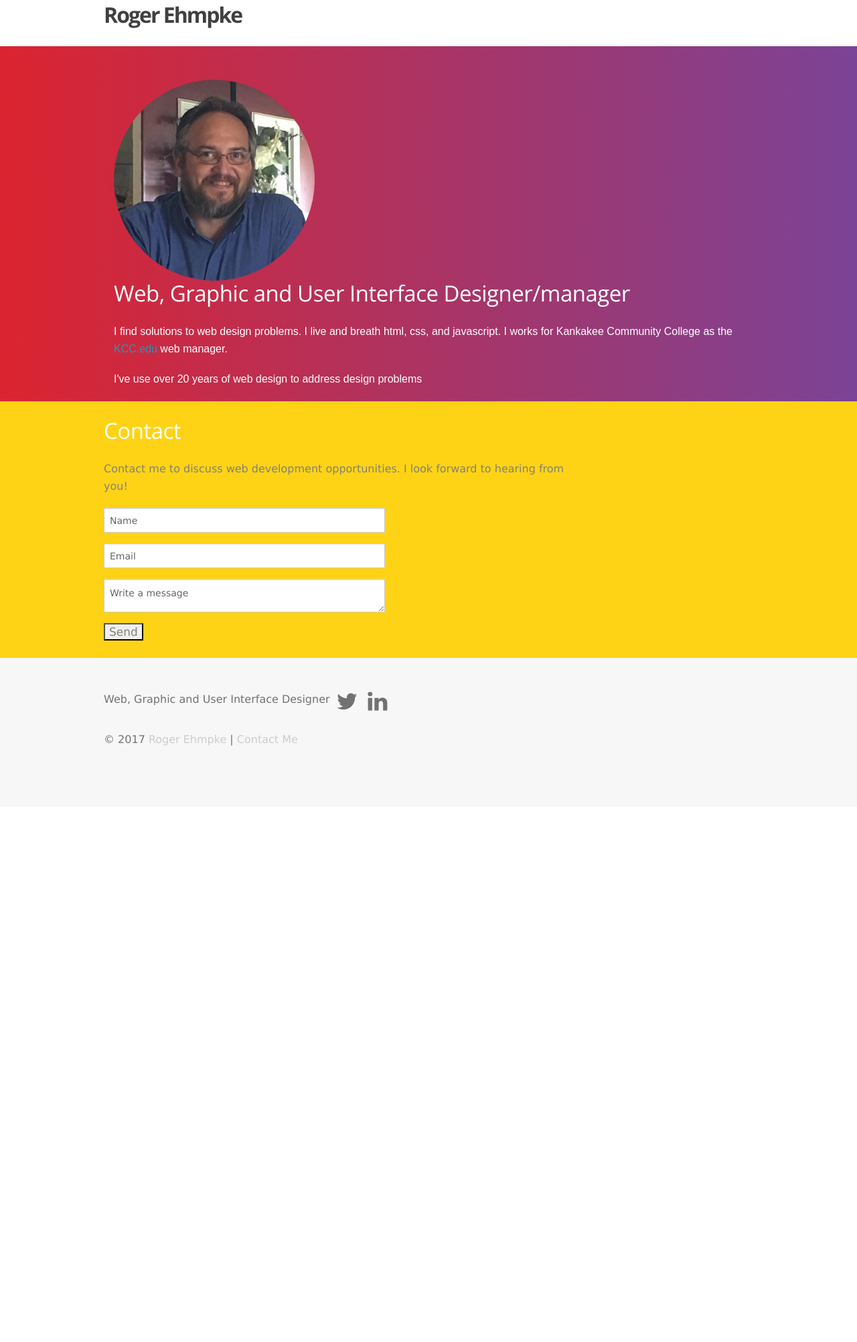
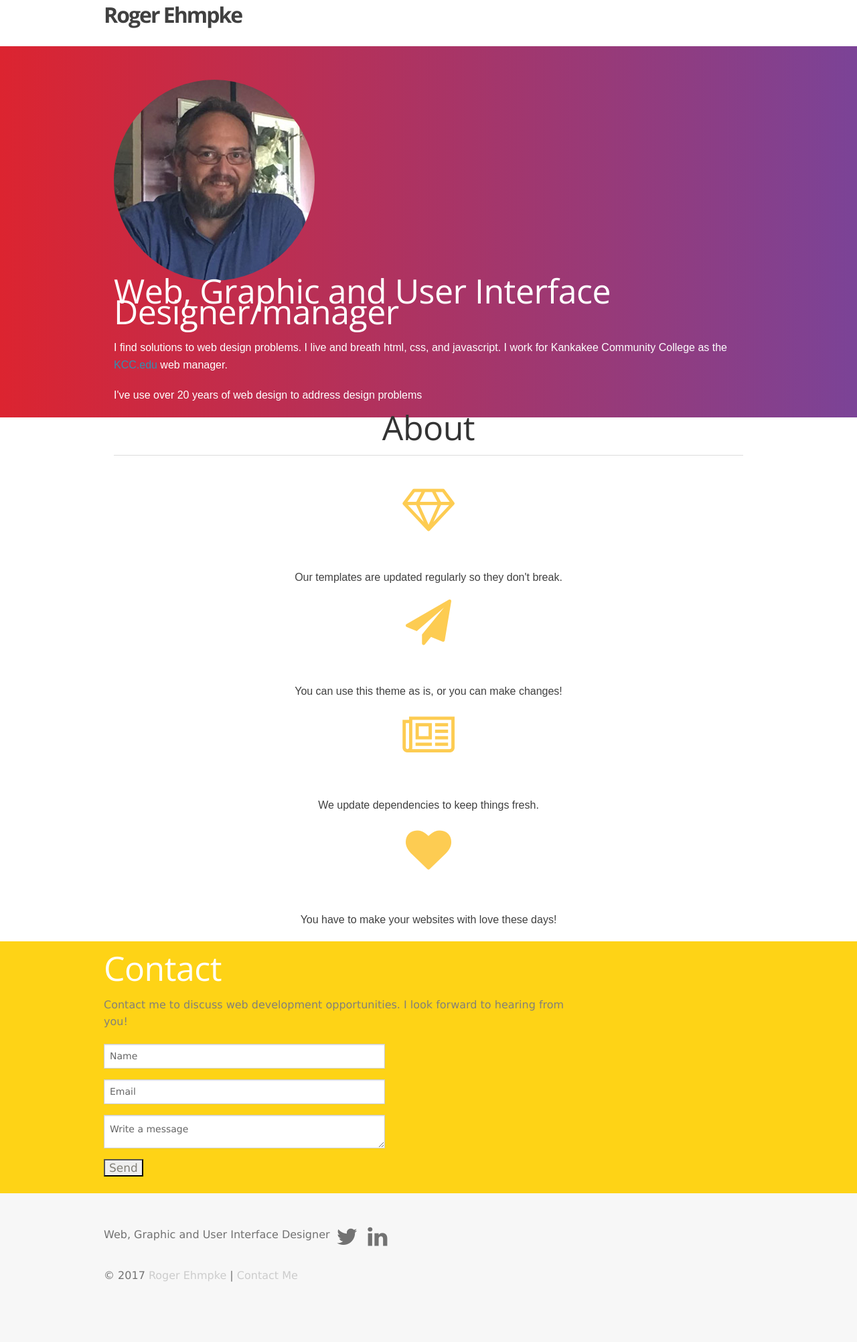
Before and after one commit to rehmpke/mysite, a Jekyll site: the page built from index.md, in a window 1280 px wide. Shown: the whole page at 67% size. Built offline with Jekyll 4.4.1, drawn with Linux system fonts in a browser that asks for light colours; nearby versions of some CDN libraries; before the commit the page ends 1204 px from its top, so only the background shows below that.

Commit message:
corrected work spelling

```diff
--- a/index.md
+++ b/index.md
@@ -10,7 +10,7 @@ keywords: Roger Ehmpke, Web, Web Developer, UI, Front End Developer, Web Designe
       <div class="columns">
         <img src="/assets/img/roger.jpg" style="border-radius: 50%;border: 0 solid white;margin:0 auto;"/>
         <h2>Web, Graphic and User Interface Designer/manager</h2>
-        <p>I find solutions to web design problems. I live and breath html, css, and javascript. I works for Kankakee Community College as the <a href="http://www.kcc.edu">KCC.edu</a> web manager.</p>
+        <p>I find solutions to web design problems. I live and breath html, css, and javascript. I work for Kankakee Community College as the <a href="http://www.kcc.edu">KCC.edu</a> web manager.</p>
         <p>I've use over 20 years of web design to address design problems</p>
       </div>
       <div class="large-5 medium-5 columns">
@@ -18,3 +18,48 @@ keywords: Roger Ehmpke, Web, Web Developer, UI, Front End Developer, Web Designe
     </div>
   </div>
 </section>
+<section id="why">
+    <div class="container">
+        <div class="row">
+          <div class="column">
+            <div class="columns large-12 text-center">
+                <h2 class="section-heading" style="color:#333333;">About</h2>
+                <hr class="primary">
+                <br>
+            </div>
+          </div>
+        </div>
+    </div>
+    <div class="container">
+        <div class="row">
+            <div class="col-lg-3 col-md-6 text-center">
+                <div class="service-box">
+                    <i class="fa fa-4x fa-diamond wow bounceIn text-primary" style="color:#fdcc52;"></i>
+                    <h3>Sturdy Templates</h3>
+                    <p class="text-muted">Our templates are updated regularly so they don't break.</p>
+                </div>
+            </div>
+            <div class="col-lg-3 col-md-6 text-center">
+                <div class="service-box">
+                    <i class="fa fa-4x fa-paper-plane wow bounceIn text-primary" style="color:#fdcc52;" data-wow-delay=".1s"></i>
+                    <h3>Ready to Ship</h3>
+                    <p class="text-muted">You can use this theme as is, or you can make changes!</p>
+                </div>
+            </div>
+            <div class="col-lg-3 col-md-6 text-center">
+                <div class="service-box">
+                    <i class="fa fa-4x fa-newspaper-o wow bounceIn text-primary" style="color:#fdcc52;" data-wow-delay=".2s"></i>
+                    <h3>Up to Date</h3>
+                    <p class="text-muted">We update dependencies to keep things fresh.</p>
+                </div>
+            </div>
+            <div class="col-lg-3 col-md-6 text-center">
+                <div class="service-box">
+                    <i class="fa fa-4x fa-heart wow bounceIn text-primary" style="color:#fdcc52;" data-wow-delay=".3s"></i>
+                    <h3>Made with Love</h3>
+                    <p class="text-muted">You have to make your websites with love these days!</p>
+                </div>
+            </div>
+        </div>
+    </div>
+</section>
```
Also changed, not shown: assets/scss/1-base/_typeography.scss (+1 -7 lines), assets/css/style.css.
